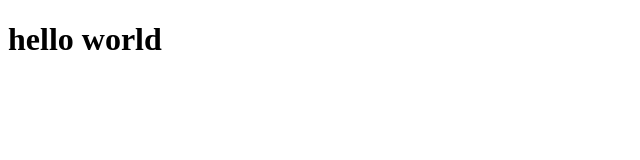
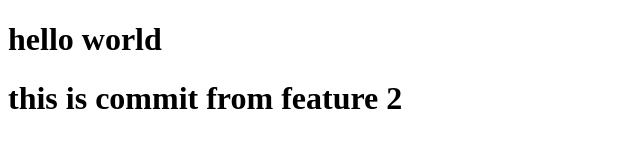
Before and after one commit to d7080120/EX4, a plain HTML site: page index.html in a window 1280 px wide. Shown: the whole page, without its empty margins (0-640 px from the left). Drawn offline with Linux system fonts and the light colour scheme.

Commit message:
add a tag

```diff
--- a/index.html
+++ b/index.html
@@ -5,6 +5,8 @@
     <meta name="viewport" content="width=device-width, initial-scale=1.0">
     <title>Document</title>
     <h1>hello world</h1>
+    <h1>this is commit from feature 2</h1>
+
 </head>
 <body>
 
```
